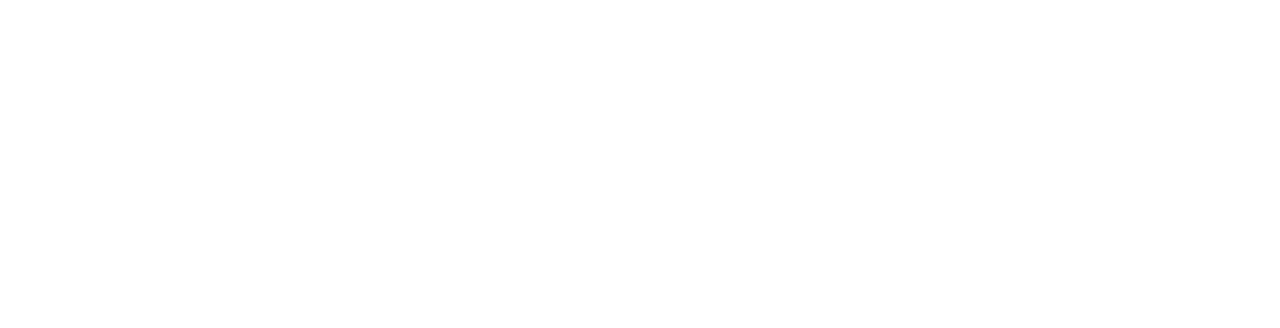
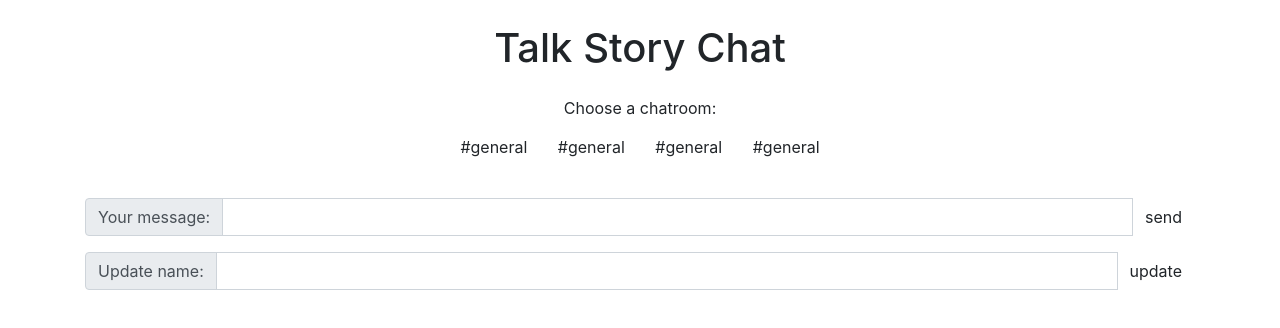
Before and after one commit to jsjimenez51/talk_story_app, a plain HTML site: page public/src/index.html in a window 1280 px wide. Drawn offline with nearby package versions, Linux system fonts and the light colour scheme.

Commit message:
UPDATE: created initial basic html layout

```diff
--- a/public/src/index.html
+++ b/public/src/index.html
@@ -13,6 +13,52 @@
     <title>Chat Room</title>
   </head>
   <body>
+    <!-- container & title -->
+    <div class="container my-4">
+      <h1 class="my-4 text-center">Talk Story Chat</h1>
+
+      <!-- buttons for chatrooms -->
+      <div class="chat-rooms mb-3 text-center">
+        <div class="my-2">Choose a chatroom:</div>
+        <button class="btn" id="general">#general</button>
+        <button class="btn" id="activities">#general</button>
+        <button class="btn" id="music">#general</button>
+        <button class="btn" id="gaming">#general</button>
+      </div>
+
+      <!-- chat list / window -->
+      <div class="chat-window">
+        <ul class="chat-list list-group"></ul>
+      </div>
+
+      <!-- new chat form -->
+      <form class="new-chat my-3">
+        <div class="input-group">
+          <div class="input-group-prepend">
+            <div class="input-group-text">Your message:</div>
+          </div>
+          <input type="text" id="message" class="form-control" required />
+          <div class="input-group-append">
+            <input type="submit" class="btn" value="send" />
+          </div>
+        </div>
+      </form>
+
+      <!-- update name form -->
+      <form class="new-name my-3">
+        <div class="input-group">
+          <div class="input-group-prepend">
+            <div class="input-group-text">Update name:</div>
+          </div>
+          <input type="text" id="name" class="form-control" required />
+          <div class="input-group-append">
+            <input type="submit" class="btn" value="update" />
+          </div>
+        </div>
+        <div class="update-mssg"></div>
+      </form>
+    </div>
+
     <script src="scripts/chat.js"></script>
     <script src="scripts/ui.js"></script>
     <script src="scripts/app.js"></script>
```
